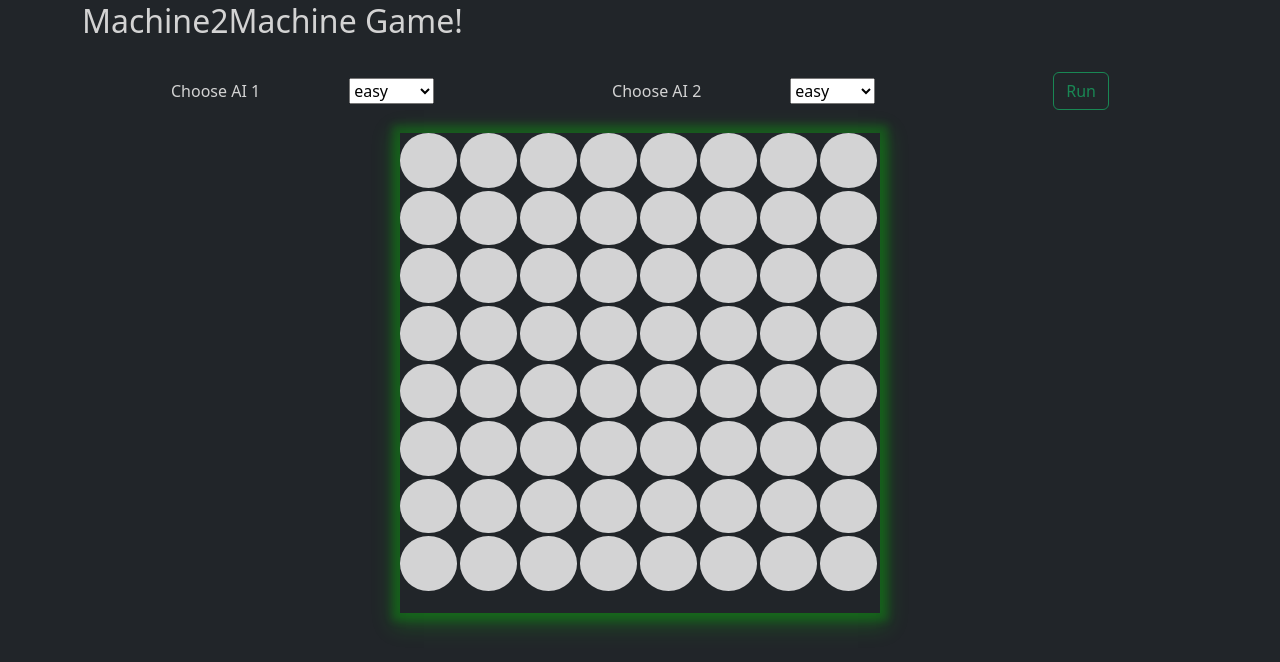
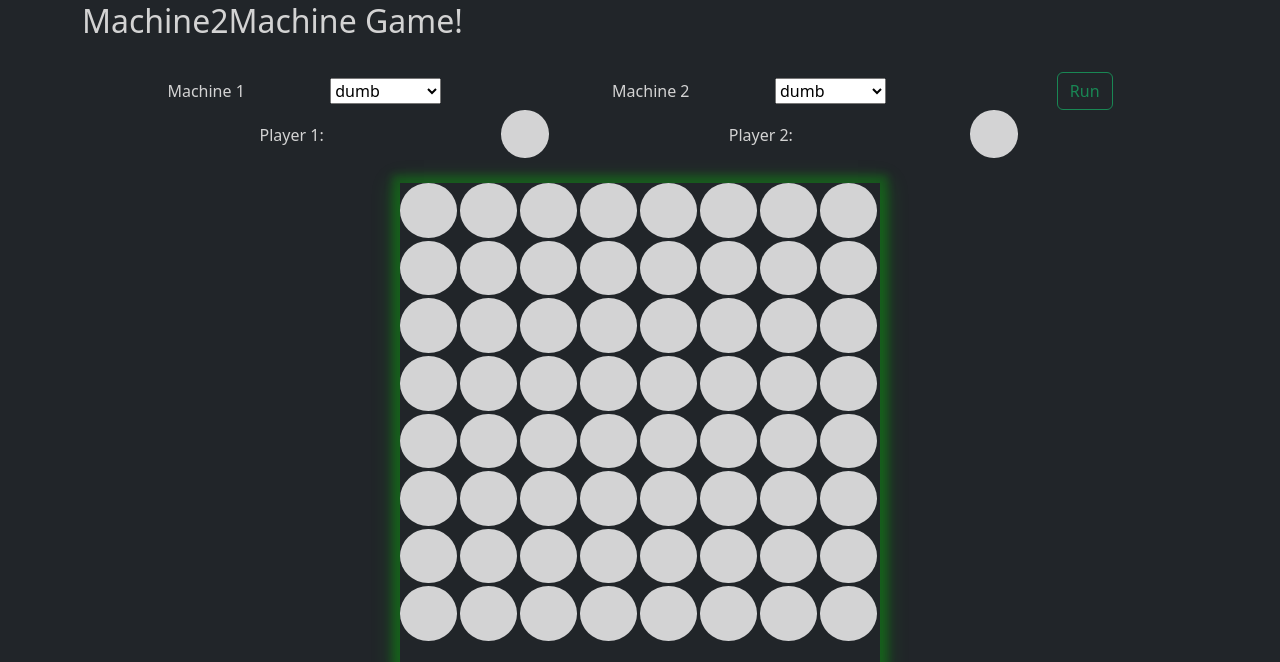
Before and after one commit to ferbcn/rev3rsi, a Django app: page /autogame in a window 1280 px wide. Shown: the part 54-716 px from the top of the page. Run offline with Django 4.2, Linux system fonts and the light colour scheme; the visitor is signed in with stand-in values (Sample User, id 1); parts of the project's set-up code (start-up, migrations or seed data) failed here and were passed over; some libraries are stand-ins or nearby versions.

Commit message:
player colors and refactoring

```diff
--- a/reversi/game_levels.py
+++ b/reversi/game_levels.py
@@ -1,6 +1,6 @@
 class Levels:
     def __init__(self):
-        self.game_levels = [('', 'easy'), ('', 'medium'), ('', 'hard'), ('', 'harder')]
+        self.game_levels = [('', 'dumb'), ('', 'random'), ('', 'greedy'), ('', 'greedy-plus'), ('', 'mini-max')]
         self.admin_game_levels = [('', 'easy'), ('', 'medium'), ('', 'hard'), ('', 'harder'),
                              ('', 'P1-Draw'), ('', 'P1-Win'), ('', 'P1-Lose'), ('', 'P2-Win'), ('', 'P2-Lose'),
                              ('', 'JumpCheck')]
--- a/reversi/game_logic.py
+++ b/reversi/game_logic.py
@@ -21,9 +21,9 @@ class Player:
     def get_opponent(self, player):
         op = 2 if player == 1 else 1
         return op
-
-    def next_move(self):
-        return self.move
+    #
+    # def next_move(self):
+    #     return self.move
 
     # method needed to calculate theoretical possible outcomes of every move
     def make_move(self, board, player, move):
@@ -77,8 +77,24 @@ class Player:
         return p1, p2
 
 
+class AiDumb(Player):
+    def __init__(self, is_human=False, role=None):
+        super().__init__(is_human, role)
+        self.is_human = is_human
+        self.role = role
+
+    def next_move(self, board, possible_moves):
+        return self.dumb_move(possible_moves)
+
+        # Random move
+    def dumb_move(self, possible_moves):
+        print("dumb move (first of list)...")
+        return possible_moves[0]
+
+
 class AiRandom(Player):
     def __init__(self, is_human=False, role=None):
+        super().__init__(is_human, role)
         self.is_human = is_human
         self.role = role
 
@@ -94,6 +110,7 @@ class AiRandom(Player):
 
 class AiGreedy(AiRandom):
     def __init__(self, is_human=False, role=None):
+        super().__init__(is_human, role)
         self.is_human = is_human
         self.role = role
 
@@ -159,6 +176,7 @@ class AiGreedyPlus(AiGreedy):
 
 class AiMiniMax(AiGreedyPlus):
     def __init__(self, is_human=False, role=None, max_time=MAX_TIME, max_depth=MAX_DEPTH):
+        super().__init__(is_human, role)
         self.max_time = max_time
         self.is_human = is_human
         self.role = role
@@ -251,13 +269,15 @@ class AiMiniMax(AiGreedyPlus):
 class AiMachinePlayerMaker:
     def __init__(self, level_name, role):
         self.machine_player = None
-        if level_name == "easy":
+        if level_name == "dumb":
+            self.machine_player = AiDumb(level_name, role)
+        elif level_name == "random":
             self.machine_player = AiRandom(level_name, role)
-        elif level_name == "medium":
+        elif level_name == "greedy":
             self.machine_player = AiGreedy(level_name, role)
-        elif level_name == "hard":
+        elif level_name == "greedy-plus":
             self.machine_player = AiGreedyPlus(level_name, role)
-        elif level_name == "harder":
+        elif level_name == "mini-max":
             self.machine_player = AiMiniMax(level_name, role)
 
     def get_player(self):
--- a/reversi/static/m2m.js
+++ b/reversi/static/m2m.js
@@ -30,10 +30,18 @@ run_button.addEventListener("click", function(){
         winMessage.innerHTML = data["message"]["message"];
         update_board(data["board"], data["possible_moves"]);
         update_color(data["board_color"]);
+        update_player_colors(data["p1_color"], data["p2_color"]);
         spinner.style.display = "none";
     };
     request.send(JSON.stringify({ "ai1_name": text1, "ai2_name": text2 }));
 });
+
+function update_player_colors(player1_color, player2_color){
+    const player1_dot = document.getElementById("color_dot_player1");
+    const player2_dot = document.getElementById("color_dot_player2");
+    player1_dot.style.backgroundColor = player1_color;
+    player2_dot.style.backgroundColor = player2_color;
+}
 
 function update_color(board_color){
     const board = document.getElementById("board");
--- a/reversi/static/style.css
+++ b/reversi/static/style.css
@@ -482,3 +482,18 @@ a.divlink:hover {
     width: 100%;
     height: 1vw;
 }
+
+.player-colors {
+    display: flex;
+    flex-direction: row;
+    align-items: center;
+    justify-content: space-evenly;
+    width: 100%;
+}
+
+.player-color-dot {
+    height: 50px;
+    width: 50px;
+    border-radius: 50%;
+    display: inline-block;
+}
--- a/reversi/templates/autogame.html
+++ b/reversi/templates/autogame.html
@@ -12,14 +12,14 @@
         <br>
 
         <div class="m2m-select-container">
-            <label for="ai1">Choose AI 1</label>
+            <label for="ai1">Machine 1</label>
             <select type="text" id="ai1" name="colorSelect">
                 {% for dis, ai in game_levels %}
                     <option>{{ ai }}</option>
                 {% endfor %}
              </select>
             <br>
-            <label for="ai2">Choose AI 2</label>
+            <label for="ai2">Machine 2</label>
             <select type="text" id="ai2" name="colorSelect">
             {% for dis, ai in game_levels %}
                 <option>{{ ai }}</option>
@@ -27,6 +27,15 @@
             </select>
             <br>
             <button id="run-button" class="btn btn-outline-success">Run</button>
+        </div>
+        <div class="player-colors">
+            Player 1: <div class="player-color-dot">
+                <span class="dot_empty " id="color_dot_player1"></span>
+            </div>
+            Player 2: <div class="player-color-dot">
+                <span class="dot_empty" id="color_dot_player2"></span>
+            </div>
+
         </div>
     </div>
 
--- a/reversi/views.py
+++ b/reversi/views.py
@@ -69,8 +69,16 @@ def run_auto_game(request):
 
     try:
         data = json.loads(request.body)
-        player1 = data["ai1_name"]
-        player2 = data["ai2_name"]
+        ai1_name = data["ai1_name"]
+        ai2_name = data["ai2_name"]
+        if random.choice([True, False]):
+            player1, player2 = ai1_name, ai2_name
+            p1_color = 'green'
+            p2_color = 'blue'
+        else:
+            player1, player2 = ai2_name, ai1_name
+            p1_color = 'blue'
+            p2_color = 'green'
     except (KeyError, json.JSONDecodeError) as e:
         return JsonResponse({"error": str(e)}, status=400)
 
@@ -134,8 +142,11 @@ def run_auto_game(request):
         message = "It's a draw!"
     else:
         winner = player1_name if scores[0] > scores[1] else player2_name
-        winner_role = 1 if scores[0] > scores[1] else 2
-        message = f"Player{winner_role} ({winner}) has won!"
+        if ai1_name == player1_name:
+            winner_role = 1 if scores[0] > scores[1] else 2
+        else:
+            winner_role = 2 if scores[0] > scores[1] else 1
+        message = f"Machine{winner_role} ({winner}) has won!"
         board_color = 'green' if winner_role == 1 else 'blue'
 
     print(f"### Game ended, {message}!")
@@ -168,8 +179,9 @@ def run_auto_game(request):
         update_ratings_for_user_game(player2_name, new_elo_p2, 1 if winner_role == 2 else -1)
 
 
-    data = {"board": board, "player1_name": player1_name, "player2_name": player2_name,
-            "message": {"message": message}, winner: winner, "scores": scores, "board_color": board_color}
+    data = {"board": board, "message": {"message": message}, winner: winner, "scores": scores,
+            "player1_name": player1_name, "player2_name": player2_name, "p1_color": p1_color, "p2_color": p2_color,
+            "board_color": board_color}
 
     return JsonResponse(data)
 
@@ -187,42 +199,36 @@ def newgame(request):
     # Game level is passed as url parameter http://localhost/newgame?difficulty=...
     difficulty = request.GET["difficulty"]
 
-    if difficulty == "auto-match":
-        print("Starting machine to machine game!")
-        player1_name = request.GET["p1_name"]
-        player2_name = request.GET["p2_name"]
+    # Define random role of players
+    human_is_player1 = random.choice([True, False])
+    if human_is_player1:
+        player1_name = "human"
+        player2_name = difficulty
+        request.session["machine_role"] = 2
     else:
-        # Define random role of players
-        human_is_player1 = random.choice([True, False])
-        if human_is_player1 == 1:
-            player1_name = "human"
-            player2_name = difficulty
-            request.session["machine_role"] = 2
+        player1_name = difficulty
+        player2_name = "human"
+        request.session["machine_role"] = 1
+
+    # Launch a test game
+    if user.is_superuser:
+        if difficulty == "P1-Draw":
+            new_game = TestGameP1LastMoveToDraw(player1_name, player2_name, difficulty)
+        elif difficulty == "P1-Win":
+            new_game = TestGameP1LastMoveToWin(player1_name, player2_name, difficulty)
+        elif difficulty == "P1-Lose":
+            new_game = TestGameP1LastMoveToLose(player1_name, player2_name, difficulty)
+        elif difficulty == "P2-Win":
+            new_game = TestGameP1MoveP2LastMoveToWin(player1_name, player2_name, difficulty)
+        elif difficulty == "P2-Lose":
+            new_game = TestGameP1MoveP2LastMoveToLose(player1_name, player2_name, difficulty)
+        elif difficulty == "JumpCheck":
+            new_game = TestGameJumpCheck(player1_name, player2_name, difficulty)
         else:
-            player1_name = difficulty
-            player2_name = "human"
-            request.session["machine_role"] = 1
-
-        # Launch a test game
-        if user.is_superuser:
-            if difficulty == "P1-Draw":
-                new_game = TestGameP1LastMoveToDraw(player1_name, player2_name, difficulty)
-            elif difficulty == "P1-Win":
-                new_game = TestGameP1LastMoveToWin(player1_name, player2_name, difficulty)
-            elif difficulty == "P1-Lose":
-                new_game = TestGameP1LastMoveToLose(player1_name, player2_name, difficulty)
-            elif difficulty == "P2-Win":
-                new_game = TestGameP1MoveP2LastMoveToWin(player1_name, player2_name, difficulty)
-            elif difficulty == "P2-Lose":
-                new_game = TestGameP1MoveP2LastMoveToLose(player1_name, player2_name, difficulty)
-            elif difficulty == "JumpCheck":
-                new_game = TestGameJumpCheck(player1_name, player2_name, difficulty)
-            else:
-                new_game = Game(player1_name, player2_name, difficulty, board=None)
-
-    # Launch a real new game
-    # New Game and board initialization
-    new_game = Game(player1_name, player2_name, difficulty, board=None)
+            new_game = Game(player1_name, player2_name, difficulty, board=None)
+    else:
+        # New Game and board initialization
+        new_game = Game(player1_name, player2_name, difficulty, board=None)
 
     print("NEW GAME STARTED! Difficulty: ", difficulty)
     for line in new_game.board: print(line)
@@ -470,23 +476,9 @@ def move(request):
     # Define player1 (player) and player2 (opponent)
     human_player = Player(role=human_role)
 
-    if difficulty == "easy":
-        machine_player = AiRandom(role=machine_role)
-        print("Random Ai initiated")
-    elif difficulty == "medium":
-        machine_player = AiGreedy(role=machine_role)
-        print("Greedy Ai initiated")
-    elif difficulty == "hard":
-        machine_player = AiGreedyPlus(role=machine_role)
-        print("Greedy Plus Ai initiated")
-    elif difficulty == "harder":
-        machine_player = AiMiniMax(role=machine_role)
-        print("Greedy Minimax Ai initiated")
-    else:
-        machine_player = AiMiniMax(role=machine_role)
-        print("Greedy Minimax Ai initiated")
-        # machine_player = AiGreedy(role=machine_role)
-        # print("Defaulting to Greedy Ai")
+    if difficulty is None: difficulty = "greedy"
+    machine_player_maker = AiMachinePlayerMaker(difficulty, machine_role)
+    machine_player = machine_player_maker.get_player()
 
     message = f""
     color = 'darkgrey'
```
